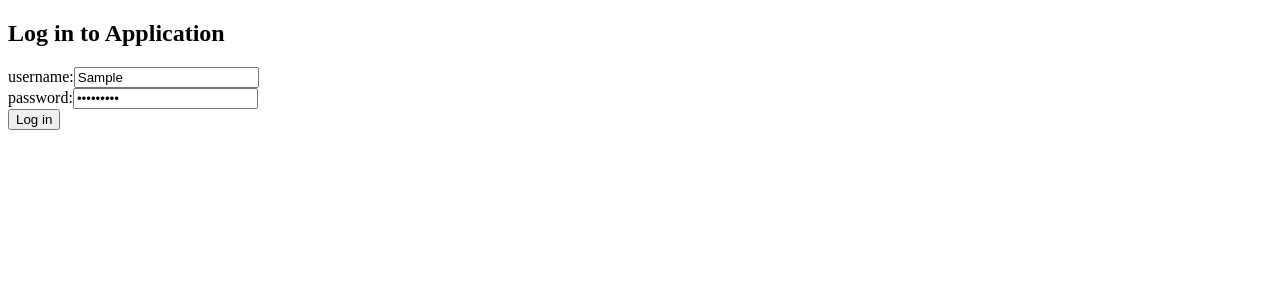
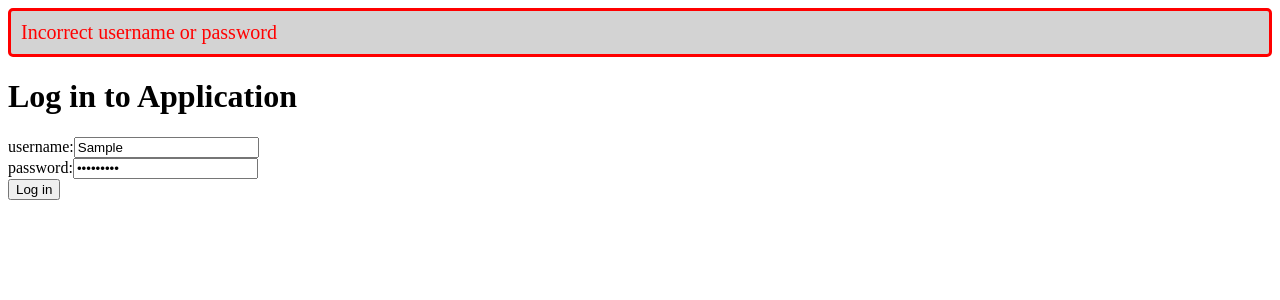
Before and after one commit to ruelneuman/full-stack-open, a React (Create React App) app in the folder part5/bloglist-frontend/: page / in a window 1280 px wide. Both pictures are taken after typing "Sample", "Sample123" into the empty fields and a click on the button "Log in". Shown: the top 300 px of the page. Built offline with nearby package versions, Linux system fonts and the light colour scheme; no server answers; the HTML template or start-up script is replaced by a standard one.

Commit message:
blog-list-frontend: implement notification messages as per ex. 5.4

```diff
--- a/part5/bloglist-frontend/src/App.js
+++ b/part5/bloglist-frontend/src/App.js
@@ -1,6 +1,7 @@
 import React, { useState, useEffect } from 'react';
 import BlogList from './components/BlogList';
 import Login from './components/Login';
+import Notification from './components/Notification';
 import blogService from './services/blogs';
 
 const App = () => {
@@ -8,6 +9,7 @@ const App = () => {
   const [user, setUser] = useState(null);
   const [isLoading, setIsLoading] = useState(false);
   const [isError, setIsError] = useState(false);
+  const [notification, setNotification] = useState(null);
 
   useEffect(() => {
     const setInitialBlogs = async () => {
@@ -20,7 +22,6 @@ const App = () => {
         setBlogs(blogs);
       } catch (error) {
         console.error(error);
-
         setIsError(true);
       }
 
@@ -43,21 +44,45 @@ const App = () => {
   const handleLogout = () => {
     window.localStorage.removeItem('loggedBlogAppUser');
     setUser(null);
+    const message = `Logged out`;
+    displayNotification(message, 'success');
   }
 
-   if (!user) return (<Login setUser={setUser} />);
+  const displayNotification = (message, type = 'success') => {
+    setNotification({ message, type });
+    setTimeout(() => {
+      setNotification(null);
+    }, 3000);
+  }
+
+  if (!user) {
+    return (
+      <>
+        <Notification notification={notification} />
+        <Login
+          setUser={setUser}
+          displayNotification={displayNotification}
+        />
+      </>
+    );
+  }
 
   if (isError) return (<div>Error: Could not load blog list</div>);
 
   if (isLoading) return (<div>Loading...</div>);
 
   return (
-    <BlogList
-      blogs={blogs}
-      setBlogs={setBlogs}
-      user={user}
-      handleLogout={handleLogout}
-    />)
+    <>
+      <Notification notification={notification} />
+      <BlogList
+        blogs={blogs}
+        setBlogs={setBlogs}
+        user={user}
+        handleLogout={handleLogout}
+        displayNotification={displayNotification}
+      />
+    </>
+  )
 };
 
 export default App;
--- a/part5/bloglist-frontend/src/components/AddBlogForm.js
+++ b/part5/bloglist-frontend/src/components/AddBlogForm.js
@@ -1,7 +1,7 @@
 import React, { useState } from 'react';
 import blogService from '../services/blogs';
 
-const AddBlogForm = ({ blogs, setBlogs }) => {
+const AddBlogForm = ({ blogs, setBlogs, displayNotification }) => {
   const [title, setTitle] = useState('');
   const [author, setAuthor] = useState('');
   const [url, setUrl] = useState('');
@@ -18,12 +18,17 @@ const AddBlogForm = ({ blogs, setBlogs }) => {
 
     try {
       const response = await blogService.create(blogObject);
+
       setBlogs(blogs.concat(response));
       setTitle('');
       setAuthor('');
       setUrl('');
+
+      const message = `${response.title} by ${response.author} was added`;
+      displayNotification(message, 'success');
     } catch (error) {
       console.error(error);
+      displayNotification(error, 'failure');
     }
   };
 
--- a/part5/bloglist-frontend/src/components/BlogList.js
+++ b/part5/bloglist-frontend/src/components/BlogList.js
@@ -2,14 +2,18 @@ import React from 'react';
 import Blog from './Blog';
 import AddBlogForm from './AddBlogForm';
 
-const BlogList = ({ blogs, setBlogs, user, handleLogout }) => (
+const BlogList = ({ blogs, setBlogs, user, handleLogout, displayNotification }) => (
   <div>
     <h1>Blogs</h1>
     <div>
       <span>{user.name} is logged in</span>
       <button type="button" onClick={handleLogout}>Log out</button>
     </div>
-    <AddBlogForm blogs={blogs} setBlogs={setBlogs}/>
+    <AddBlogForm
+      blogs={blogs}
+      setBlogs={setBlogs}
+      displayNotification={displayNotification}
+    />
     <div>
       {blogs.map(blog =>
         <Blog key={blog.id} blog={blog} />
--- a/part5/bloglist-frontend/src/components/Login.js
+++ b/part5/bloglist-frontend/src/components/Login.js
@@ -2,7 +2,7 @@ import React, { useState } from 'react';
 import loginService from '../services/login';
 import blogService from '../services/blogs';
 
-const Login = ({ setUser }) => {
+const Login = ({ setUser, displayNotification }) => {
   const [username, setUsername] = useState('');
   const [password, setPassword] = useState('');
 
@@ -22,14 +22,20 @@ const Login = ({ setUser }) => {
       setUser(user);
       setUsername('');
       setPassword('');
+
+      const message = `Logged in`;
+      displayNotification(message, 'success');
     } catch (error) {
-      console.error(error)
+      console.error(error);
+
+      const message = `Incorrect username or password`;
+      displayNotification(message, 'failure');
     }
   };
 
   return (
     <div>
-      <h2>Log in to Application</h2>
+      <h1>Log in to Application</h1>
       <form onSubmit={handleLogin}>
         <div>
           <label htmlFor="username">username:</label>
--- /dev/null
+++ b/part5/bloglist-frontend/src/components/Notification.js
@@ -0,0 +1,16 @@
+import React from 'react';
+import '../index.css';
+
+const Notification = ({ notification }) => {
+    if (notification === null) {
+        return null
+    }
+
+    const className = `notification notification--${notification.type}`
+
+    return (
+        <div className={className}>{notification.message}</div>
+    );
+}
+
+export default Notification;
--- /dev/null
+++ b/part5/bloglist-frontend/src/index.css
@@ -0,0 +1,16 @@
+.notification {
+  background: lightgrey;
+  font-size: 20px;
+  border-style: solid;
+  border-radius: 5px;
+  padding: 10px;
+  margin-bottom: 10px;
+}
+
+.notification--failure {
+ color: red;
+}
+
+.notification--success {
+  color: green;
+}
```
